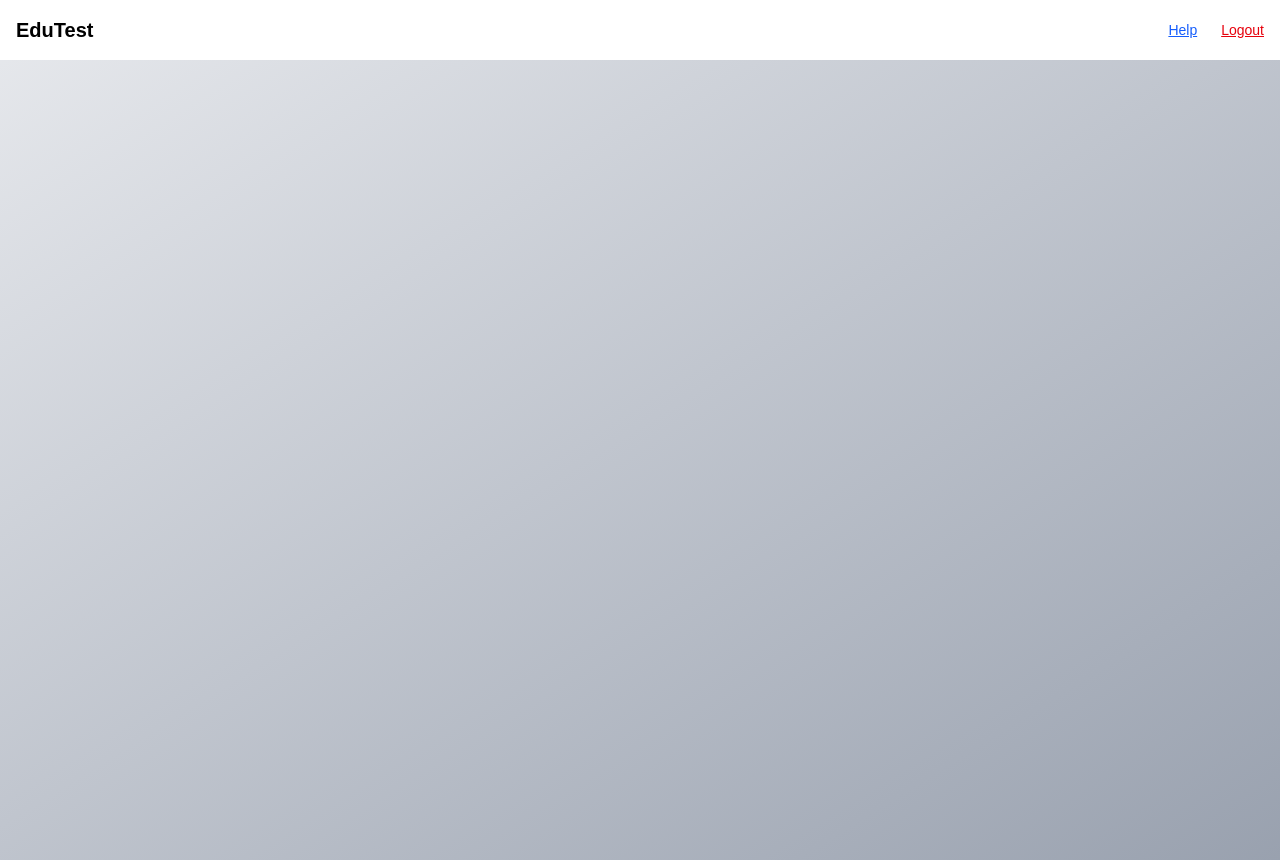
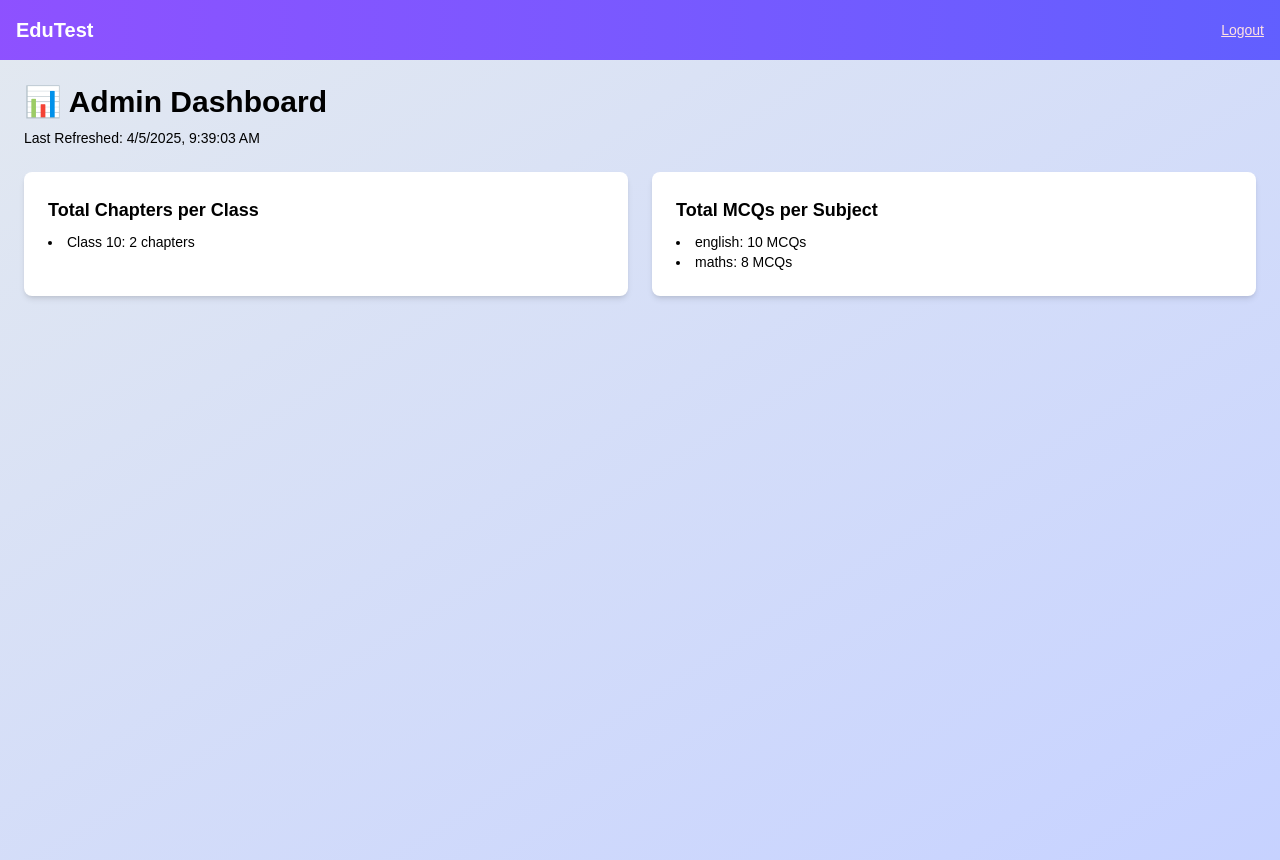
Before and after one commit to sakthe1010/MLOps_Project, a Next.js app in the folder frontend/: page /admin/dashboard in a window 1280 px wide. Built offline with nearby package versions, Linux system fonts and the light colour scheme; sample sign-in values are in the browser's storage.

Commit message:
More foolproof design

```diff
--- a/frontend/src/app/admin/dashboard/page.js
+++ b/frontend/src/app/admin/dashboard/page.js
@@ -6,7 +6,7 @@ import Navbar from "../../../components/navbar";
 
 export default function AdminDashboard() {
   const router = useRouter();
-  const [authorized, setAuthorized] = useState(null); // null = still checking
+  const [authorized, setAuthorized] = useState(null);
   const [chapterData, setChapterData] = useState([]);
   const [loading, setLoading] = useState(true);
 
@@ -21,7 +21,7 @@ export default function AdminDashboard() {
 
   useEffect(() => {
     if (authorized === false) {
-      alert("⚠️ Unauthorized access! Please login first.");
+      alert("⚠️ Unauthorized access! Please login as admin.");
       router.replace("/admin/login");
     } else if (authorized === true) {
       fetchChapters();
@@ -33,9 +33,9 @@ export default function AdminDashboard() {
       const res = await fetch("/api/admin/chapters");
       const data = await res.json();
       setChapterData(data);
-      setLoading(false);
     } catch (error) {
       console.error("Failed to fetch chapters", error);
+    } finally {
       setLoading(false);
     }
   };
@@ -48,27 +48,59 @@ export default function AdminDashboard() {
     );
   }
 
-  if (authorized === false) {
+  if (authorized === false) return null;
+
+  if (loading) {
     return (
-      <div className="min-h-screen flex items-center justify-center text-2xl font-bold text-black">
-        Redirecting to Login...
+      <div className="min-h-screen flex flex-col items-center justify-center bg-gradient-to-br from-slate-100 to-gray-300 p-6">
+        <div className="w-16 h-16 border-4 border-dashed border-gray-600 rounded-full animate-spin"></div>
+        <p className="text-black mt-4 text-lg font-semibold">Loading Admin Data...</p>
       </div>
     );
   }
 
-  if (loading) {
-    return (
-      <div className="min-h-screen flex items-center justify-center text-2xl font-bold text-black">
-        Loading Admin Data...
-      </div>
-    );
-  }
+  // Compute useful metrics
+  const chaptersPerClass = chapterData.reduce((acc, ch) => {
+    acc[ch.class_] = (acc[ch.class_] || 0) + 1;
+    return acc;
+  }, {});
+
+  const mcqsPerSubject = chapterData.reduce((acc, ch) => {
+    acc[ch.subject] = (acc[ch.subject] || 0) + (ch.total_mcqs || 0);
+    return acc;
+  }, {});
 
   return (
     <>
       <Navbar />
-      <div className="min-h-screen bg-gradient-to-br from-gray-200 to-gray-400 p-6">
-        {/* Your Admin dashboard content */}
+      <div className="min-h-screen bg-gradient-to-br from-slate-200 to-indigo-200 p-6">
+        <h1 className="text-3xl font-bold text-black mb-2">📊 Admin Dashboard</h1>
+        <p className="text-sm text-black mb-6">
+          Last Refreshed: {new Date().toLocaleString()}
+        </p>
+
+        <div className="grid md:grid-cols-2 gap-6">
+          <div className="bg-white p-6 rounded-lg shadow-md">
+            <h3 className="text-lg font-semibold mb-2 text-black">Total Chapters per Class</h3>
+            <ul className="list-disc list-inside text-black text-sm">
+              {Object.entries(chaptersPerClass).map(([cls, count]) => (
+                <li key={cls}>Class {cls}: {count} chapters</li>
+              ))}
+            </ul>
+          </div>
+
+          <div className="bg-white p-6 rounded-lg shadow-md">
+            <h3 className="text-lg font-semibold mb-2 text-black">Total MCQs per Subject</h3>
+            <ul className="list-disc list-inside text-black text-sm">
+              {Object.entries(mcqsPerSubject).map(([subject, total]) => (
+                <li key={subject}>{subject}: {total} MCQs</li>
+              ))}
+            </ul>
+          </div>
+        </div>
+
+        {/* Optional: raw dump for debug */}
+        {/* <pre className="mt-8 text-xs bg-white p-4 rounded">{JSON.stringify(chapterData, null, 2)}</pre> */}
       </div>
     </>
   );
--- a/frontend/src/app/admin/login/page.js
+++ b/frontend/src/app/admin/login/page.js
@@ -9,17 +9,17 @@ export default function AdminLoginPage() {
   const [error, setError] = useState("");
 
   const handleLogin = () => {
-    if (password === "admin123") { // ✅ Change to your real password
+    if (password === "admin123") {
       localStorage.setItem("isAdmin", "true");
       router.push("/admin/dashboard");
     } else {
-      setError("Incorrect Password");
+      setError("❌ Incorrect Password. Try again.");
     }
   };
 
   return (
-    <div className="min-h-screen flex items-center justify-center bg-gradient-to-br from-gray-300 to-gray-500 p-6">
-      <div className="bg-white p-8 rounded-lg shadow-md w-full max-w-md text-center">
+    <div className="min-h-screen flex items-center justify-center bg-gradient-to-br from-slate-300 to-indigo-400 p-6">
+      <div className="bg-white p-8 rounded-2xl shadow-2xl w-full max-w-md text-center">
         <h1 className="text-3xl font-bold mb-6 text-black">🔒 Admin Login</h1>
         <input
           type="password"
@@ -30,11 +30,11 @@ export default function AdminLoginPage() {
         />
         <button
           onClick={handleLogin}
-          className="w-full bg-blue-600 text-white py-3 rounded hover:bg-blue-700"
+          className="w-full bg-blue-600 text-white py-3 rounded-lg hover:bg-blue-700 transition-all duration-300"
         >
           Login
         </button>
-        {error && <p className="text-red-500 mt-4">{error}</p>}
+        {error && <p className="text-red-600 mt-4">{error}</p>}
       </div>
     </div>
   );
--- a/frontend/src/app/admin/page.js
+++ b/frontend/src/app/admin/page.js
@@ -7,7 +7,12 @@ export default function AdminRootPage() {
   const router = useRouter();
 
   useEffect(() => {
-    router.replace("/admin/login");
+    const isAdmin = localStorage.getItem("isAdmin");
+    if (isAdmin === "true") {
+      router.replace("/admin/dashboard");
+    } else {
+      router.replace("/admin/login");
+    }
   }, [router]);
 
   return null;
--- a/frontend/src/app/grade/page.js
+++ b/frontend/src/app/grade/page.js
@@ -78,7 +78,7 @@ export default function GradePage() {
 
   if (loadingGrades) {
     return (
-      <div className="min-h-screen flex flex-col items-center justify-center bg-gradient-to-br from-yellow-300 to-orange-400 p-6">
+      <div className="min-h-screen flex flex-col items-center justify-center bg-gradient-to-br from-amber-200 to-rose-200 p-6">
         <div className="flex flex-col items-center">
           <div className="w-16 h-16 border-4 border-dashed rounded-full border-white animate-spin"></div>
           <p className="text-xl font-semibold text-black mt-6">
--- a/frontend/src/app/profile/page.js
+++ b/frontend/src/app/profile/page.js
@@ -8,6 +8,7 @@ export default function ProfilePage() {
   const router = useRouter();
   const [checkedAuth, setCheckedAuth] = useState(false);
   const [lastReport, setLastReport] = useState(null);
+  const [userName, setUserName] = useState("");
 
   useEffect(() => {
     const token = typeof window !== "undefined" ? localStorage.getItem("token") : null;
@@ -30,9 +31,12 @@ export default function ProfilePage() {
   useEffect(() => {
     if (checkedAuth) {
       const reportData = JSON.parse(localStorage.getItem("lastReport") || "null");
+      const storedName = localStorage.getItem("userName") || "User";
+
       if (reportData) {
         setLastReport(reportData);
       }
+      setUserName(storedName);
     }
   }, [checkedAuth]);
 
@@ -48,8 +52,10 @@ export default function ProfilePage() {
     <>
       <Navbar />
       <div className="min-h-screen flex flex-col items-center justify-center bg-gradient-to-br from-purple-200 to-purple-400 p-6">
-        <div className="bg-white p-8 rounded-lg shadow-md max-w-md w-full text-center">
-          <h1 className="text-3xl font-bold text-black mb-6">My Profile</h1>
+        <div className="bg-white p-8 rounded-2xl shadow-2xl max-w-md w-full text-center">
+          <h1 className="text-3xl font-bold text-black mb-6 animate-fade-down">
+            Welcome, {userName}!
+          </h1>
 
           {lastReport ? (
             <>
--- a/frontend/src/app/test/page.js
+++ b/frontend/src/app/test/page.js
@@ -16,7 +16,6 @@ export default function TestPage() {
   const [showResults, setShowResults] = useState(false);
   const [mode, setMode] = useState("test");
 
-  // Token and MCQs check
   useEffect(() => {
     const token = typeof window !== "undefined" ? localStorage.getItem("token") : null;
 
@@ -73,6 +72,15 @@ export default function TestPage() {
     if (currentQuestionIndex + 1 < questions.length) {
       setCurrentQuestionIndex((prev) => prev + 1);
     } else {
+      const report = {
+        date: new Date().toLocaleString(),
+        mode: mode,
+        totalQuestions: questions.length,
+        correctAnswers: score,
+        wrongAnswers: questions.length - score,
+        accuracy: Math.round((score / questions.length) * 100),
+      };
+      localStorage.setItem("lastReport", JSON.stringify(report));
       setShowResults(true);
     }
   };
@@ -99,7 +107,7 @@ export default function TestPage() {
         <Navbar />
         <div className="min-h-screen flex flex-col items-center justify-center bg-gradient-to-br from-green-300 to-blue-300 p-6">
           <div className="bg-white p-8 rounded-lg shadow-md w-full max-w-2xl text-center">
-            <h2 className="text-3xl font-bold text-black mb-6">Test Completed!</h2>
+            <h2 className="text-3xl font-bold text-black mb-6">🎉 Test Completed!</h2>
             <p className="text-xl text-black mb-4">
               Your Score: {score} / {questions.length}
             </p>
--- a/frontend/src/components/navbar.js
+++ b/frontend/src/components/navbar.js
@@ -1,48 +1,52 @@
 "use client";
 
-import { useEffect } from "react";
+import { useEffect, useState } from "react";
 import { useRouter } from "next/navigation";
 
 export default function Navbar() {
   const router = useRouter();
+  const [isAdmin, setIsAdmin] = useState(false);
+
+  useEffect(() => {
+    const adminStatus = localStorage.getItem("isAdmin") === "true";
+    setIsAdmin(adminStatus);
+  }, []);
 
   const handleLogout = () => {
-    localStorage.removeItem('token');
-    localStorage.removeItem('isAdmin');
-    router.replace('/login');
+    localStorage.removeItem("token");
+    localStorage.removeItem("isAdmin");
+    localStorage.removeItem("userName");
+
+    // Redirect based on role
+    if (isAdmin) {
+      router.replace("/admin/login");
+    } else {
+      router.replace("/login");
+    }
   };
 
-  useEffect(() => {
-    const handleBeforeUnload = () => {
-      localStorage.removeItem('token');
-      localStorage.removeItem('isAdmin');
-    };
-
-    window.addEventListener('beforeunload', handleBeforeUnload);
-
-    return () => {
-      window.removeEventListener('beforeunload', handleBeforeUnload);
-    };
-  }, []);
-
   return (
-    <nav className="bg-white shadow-md p-4 flex justify-between items-center">
+    <nav className="bg-gradient-to-r from-violet-500 to-indigo-500 shadow-md p-4 flex justify-between items-center">
       <h1
-        className="text-xl font-bold text-black cursor-pointer"
-        onClick={() => router.push('/dashboard')}
+        className="text-xl font-bold text-white cursor-pointer"
+        onClick={() =>
+          router.push(isAdmin ? "/admin/dashboard" : "/dashboard")
+        }
       >
         EduTest
       </h1>
       <div className="flex items-center gap-6">
-        <button
-          onClick={() => router.push('/help')}
-          className="text-sm text-blue-600 hover:text-blue-800 underline"
-        >
-          Help
-        </button>
+        {!isAdmin && (
+          <button
+            onClick={() => router.push("/help")}
+            className="text-sm text-white hover:text-gray-200 underline"
+          >
+            Help
+          </button>
+        )}
         <button
           onClick={handleLogout}
-          className="text-sm text-red-600 hover:text-red-800 underline"
+          className="text-sm text-red-100 hover:text-red-300 underline"
         >
           Logout
         </button>
```
Also changed, not shown: frontend/src/app/register/page.js (+9 -4 lines).
